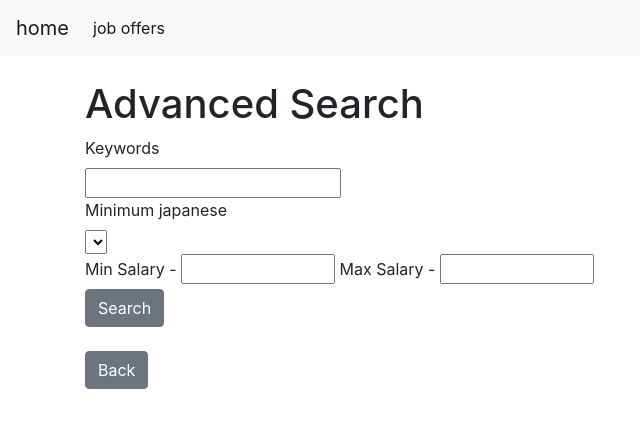
After one commit to suzuking1192/facebook_auto_post_test, a Rails app: page /searches/new in a window 1280 px wide. The commit adds this page. Shown: the top 428 px of the page, without its empty margins (0-640 px from the left). Run offline with Rails 7, Linux system fonts and the light colour scheme; data that the repository does not hold is empty; style sheets or scripts are compiled from the project's sources.

Commit message:
advanced search

```diff
--- /dev/null
+++ b/app/controllers/searches_controller.rb
@@ -0,0 +1,26 @@
+class SearchesController < ApplicationController
+
+    def new
+      @search = Search.new
+      @categories = Joboffer.distinct.pluck(:minimum_japaneseskill)
+    end
+
+    def create
+      @search = Search.create(search_params)
+      redirect_to @search
+
+    end
+
+    def show
+      @search = Search.find(params[:id])
+
+    end
+
+    private
+
+    def search_params
+      params.require(:search).permit(:keywords,:minimum_japanese,:min_salary,:max_salary)
+
+    end
+
+end
--- /dev/null
+++ b/app/helpers/searches_helper.rb
@@ -0,0 +1,2 @@
+module SearchesHelper
+end
--- a/app/views/home/index.html.erb
+++ b/app/views/home/index.html.erb
@@ -1,2 +1 @@
-<h1>Home#index</h1>
-<p>Find me in app/views/home/index.html.erb</p>
+<h1>Welcome to our job search website!!</h1>
--- a/app/views/joboffers/index.html.erb
+++ b/app/views/joboffers/index.html.erb
@@ -37,7 +37,9 @@
     <%= text_field_tag :search, params[:search] %>
     <%= submit_tag 'search' %>
   <% end %>
-
+<br/>
+<%= link_to 'Advanced Search',new_search_path,class:"btn btn-secondary" %>
+<br/>
 <br>
 <% @joboffers.each do |joboffer| %>
 <div class="card" style="width: 20rem; height:auto">
--- /dev/null
+++ b/app/views/searches/new.html.erb
@@ -0,0 +1,24 @@
+<h1>Advanced Search</h1>
+
+<%= form_for @search, html: {class: "pure-form"} do |s| %>
+
+  <div class="field">
+    <%= s.label :keywords %><br/>
+    <%= s.text_field :keywords %>
+  </div>
+
+  <div class="field">
+    <%= s.label :minimum_japanese %><br/>
+    <%= s.select :minimum_japanese, options_for_select(@categories), :include_blank => true %>
+  </div>
+
+  <div class="field">
+    <%= s.label :min_salary, "Min Salary" %> - <%= s.text_field :min_salary,size:10  %>
+    <%= s.label :max_salary, "Max Salary" %> - <%= s.text_field :max_salary,size:10  %>
+  </div>
+
+  <div class="actions"><%= s.submit "Search",class:'btn btn-secondary' %></div>
+
+<% end %>
+<br/>
+<%= link_to 'Back',joboffers_path,class:'btn btn-secondary' %>
--- a/config/routes.rb
+++ b/config/routes.rb
@@ -1,5 +1,6 @@
 Rails.application.routes.draw do
   resources :joboffers
+  resources :searches
   root 'home#index'
   # For details on the DSL available within this file, see https://guides.rubyonrails.org/routing.html
 end
--- /dev/null
+++ b/db/migrate/20201206024119_change_data_salary_to_joboffers.rb
@@ -0,0 +1,5 @@
+class ChangeDataSalaryToJoboffers < ActiveRecord::Migration[6.0]
+  def change
+    change_column :joboffers, :salary, :integer
+  end
+end
```
Also changed, not shown: app/models/search.rb (added, +15 -0 lines), app/views/searches/show.html.erb (added, +22 -0 lines), db/migrate/20201206011921_create_searches.rb (added, +12 -0 lines), test/controllers/searches_controller_test.rb (added, +7 -0 lines), test/fixtures/searches.yml (added, +13 -0 lines), test/models/search_test.rb (added, +7 -0 lines), db/schema.rb.
